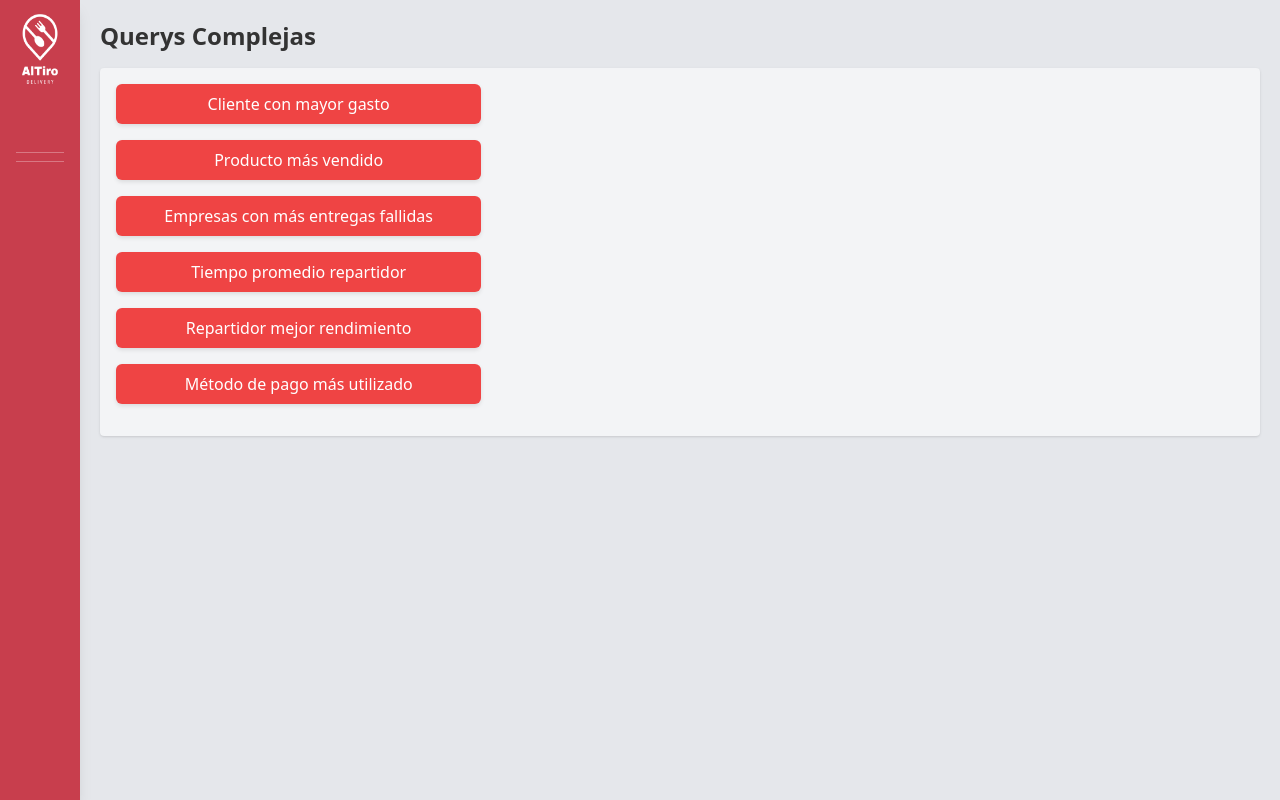
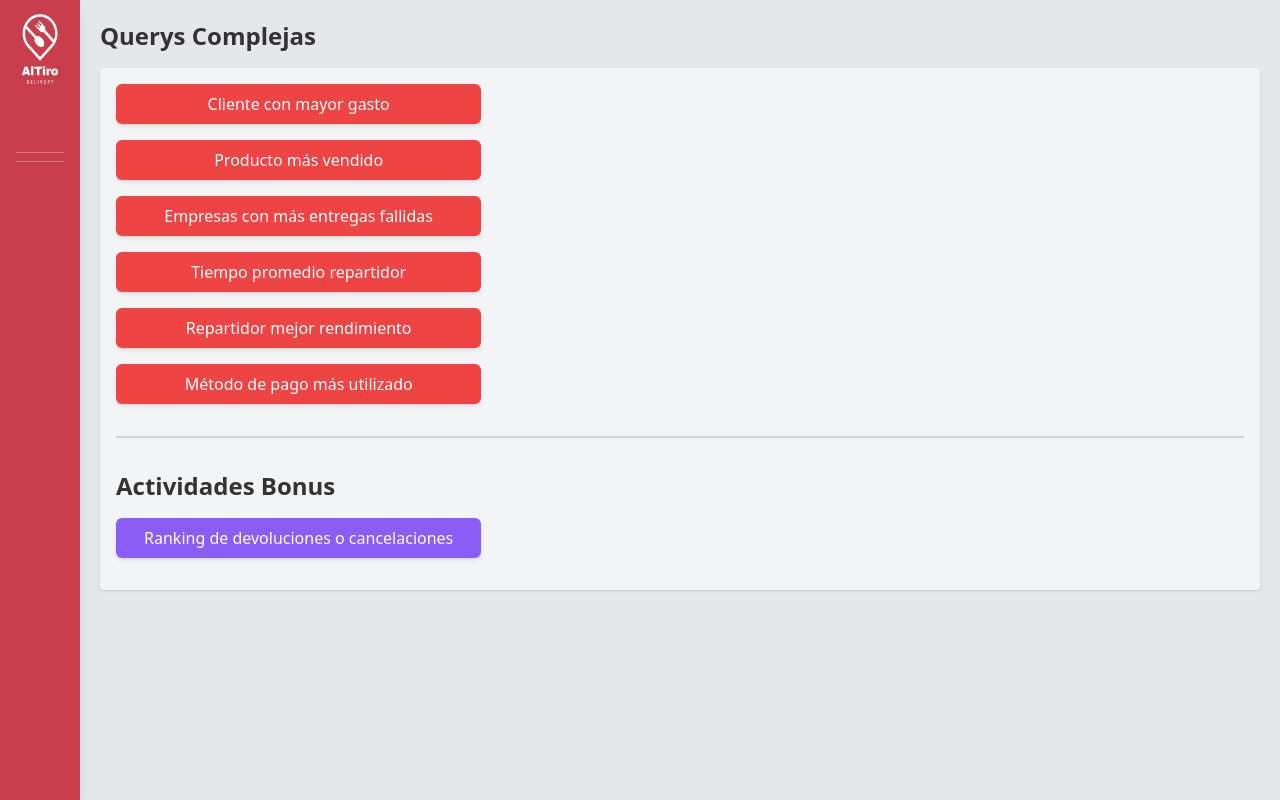
Before and after one commit to juanfraEchegoyen/TBD-1-2025, a Nuxt app in the folder Laboratorio1/DeliveryAppFrontend/: page /querys in a window 1280 px wide. Built offline with nearby package versions, Linux system fonts and the light colour scheme; some icons are missing.

Commit message:
add first bonus optional front

```diff
--- a/Laboratorio1/DeliveryAppFrontend/pages/querys.vue
+++ b/Laboratorio1/DeliveryAppFrontend/pages/querys.vue
@@ -147,6 +147,45 @@
                     <p><strong>Cantidad de usos:</strong> {{ metodoPagoFrecuente.usos }}</p>
                 </div>
             </div>
+
+            <!-- Separador de secciones -->
+            <hr class="my-8 border-t-2 border-gray-300" />
+
+            <!-- Título de la nueva sección -->
+            <h1 class="text-2xl font-bold mb-4">Actividades Bonus</h1>
+
+            <!-- Ranking de devoluciones o cancelaciones -->
+            <div class="grid grid-cols-1 sm:grid-cols-3 gap-4 mb-4">
+                <button @click="fetchRankingDevolucionesOCancelaciones" class="btn-primary btn-bonus">
+                    Ranking de devoluciones o cancelaciones
+                </button>
+                <div v-if="rankingDevolucionesCancelaciones.length" class="relative mt-4 bg-white p-4 rounded shadow col-span-3">
+                    <button @click="rankingDevolucionesCancelaciones = []" class="close-btn">
+                        ✖
+                    </button>
+                    <h2 class="text-xl font-semibold mb-2">Ranking de productos por devoluciones y cancelaciones</h2>
+                    <table class="table-auto w-full border-collapse border border-gray-300">
+                        <thead>
+                            <tr class="bg-gray-200">
+                                <th class="border border-gray-300 px-4 py-2">Producto</th>
+                                <th class="border border-gray-300 px-4 py-2">Categoría</th>
+                                <th class="border border-gray-300 px-4 py-2">Devoluciones</th>
+                                <th class="border border-gray-300 px-4 py-2">Cancelaciones</th>
+                                <th class="border border-gray-300 px-4 py-2">Total Problemas</th>
+                            </tr>
+                        </thead>
+                        <tbody>
+                            <tr v-for="producto in rankingDevolucionesCancelaciones" :key="producto.nombre_producto">
+                                <td class="border border-gray-300 px-4 py-2">{{ producto.nombre_producto }}</td>
+                                <td class="border border-gray-300 px-4 py-2">{{ producto.categoria }}</td>
+                                <td class="border border-gray-300 px-4 py-2">{{ producto.devoluciones }}</td>
+                                <td class="border border-gray-300 px-4 py-2">{{ producto.cancelaciones }}</td>
+                                <td class="border border-gray-300 px-4 py-2">{{ producto.problemas }}</td>
+                            </tr>
+                        </tbody>
+                    </table>
+                </div>
+            </div>
         </div>
     </div>
 </template>
@@ -164,6 +203,8 @@ export default {
             tiempoPromedioRepartidor: [],
             repartidorMejorRendimiento: [],
             metodoPagoFrecuente: null,
+            // Agregamos la nueva variable para el ranking
+            rankingDevolucionesCancelaciones: [],
         };
     },
     methods: {
@@ -231,6 +272,28 @@ export default {
             } catch (error) {
                 console.error("Error en fetchMetodoPagoFrecuente:", error);
             }
+        },
+        // Nuevo método para buscar el ranking de devoluciones o cancelaciones
+        async fetchRankingDevolucionesOCancelaciones() {
+            try {
+                // Llamada a la API
+                const response = await apiClient.get('/api/v1/sentenciassql/rankingDevolucionesOCancelaciones');
+
+                // Asignar los datos a la variable
+                this.rankingDevolucionesCancelaciones = response.data;
+            } catch (error) {
+                console.error("Error en fetchRankingDevolucionesOCancelaciones:", error);
+
+                // Manejo del error 404 o cualquier otro error
+                if (error.response && error.response.status === 404) {
+                    alert("La API de ranking de devoluciones no está disponible o el endpoint no existe");
+                } else {
+                    alert("Error al obtener el ranking de devoluciones: " + error.message);
+                }
+
+                // Inicializar con array vacío para evitar errores
+                this.rankingDevolucionesCancelaciones = [];
+            }
         }
     }
 };
@@ -254,6 +317,15 @@ h1 {
     background-color: #dc2626; /* rojo oscuro */
 }
 
+/* Estilo especial para el botón de bonus */
+.btn-bonus {
+    background-color: #8b5cf6; /* púrpura */
+}
+
+.btn-bonus:hover {
+    background-color: #7c3aed; /* púrpura oscuro */
+}
+
 .close-btn {
     position: absolute;
     top: 0.5rem;
```
